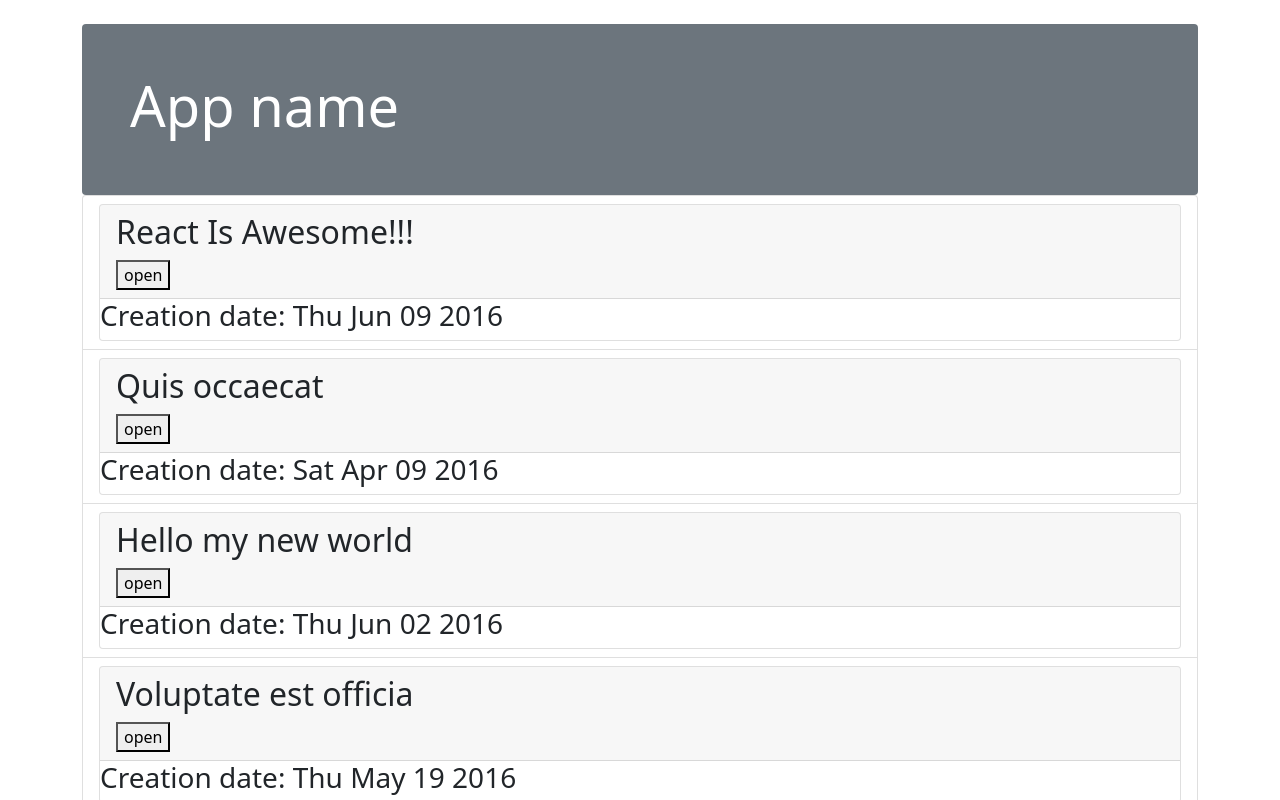
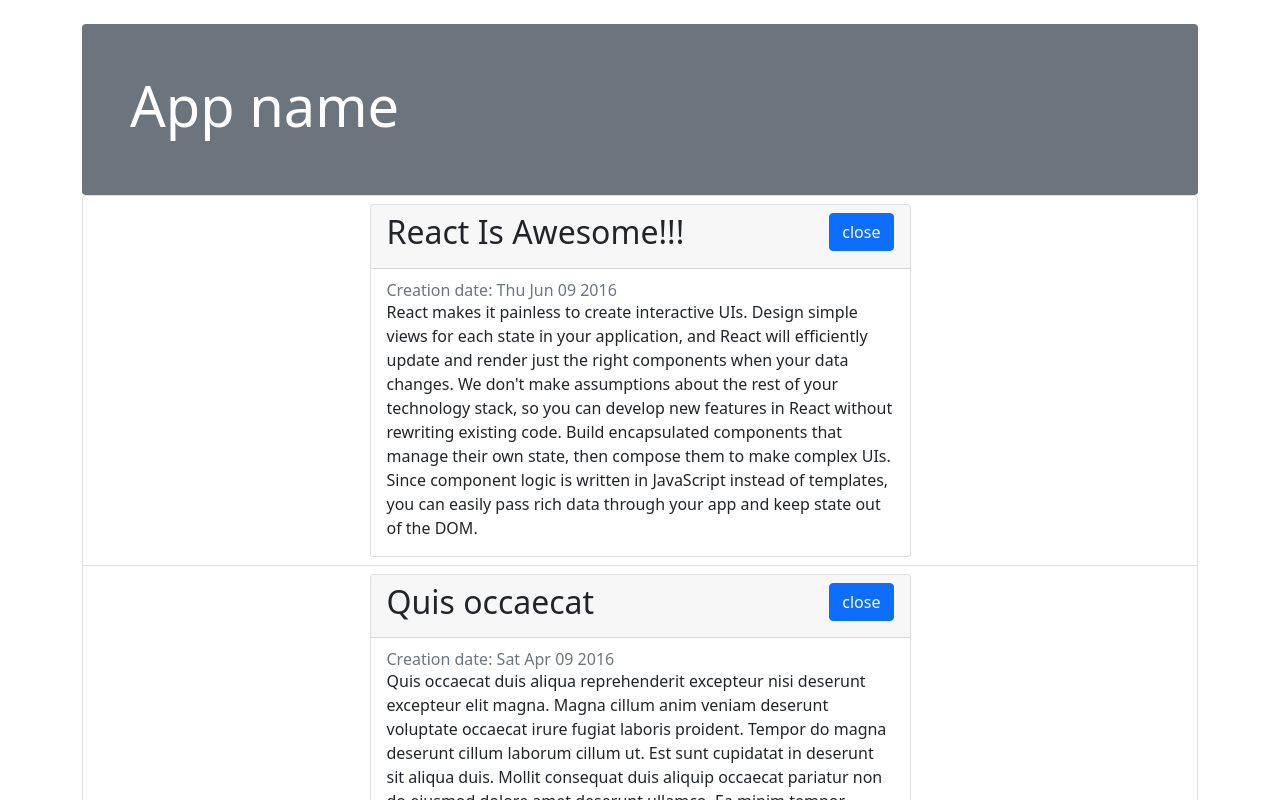
Before and after one commit to TNSaturday/learnjs-react-screencast, a React (Create React App) app: page / in a window 1280 px wide. Shown: the top 800 px of the page. Built offline with nearby package versions, Linux system fonts and the light colour scheme.

Commit message:
Add list and list-item styles, move ArticleList component to separate folder

```diff
--- a/src/components/App.js
+++ b/src/components/App.js
@@ -1,4 +1,4 @@
-import ArticleList from "./ArticleList";
+import ArticleList from './ArticleList';
 import articles from '../fixtures';
 import 'bootstrap/dist/css/bootstrap.css';
 
--- a/src/components/Article.js
+++ b/src/components/Article.js
@@ -2,12 +2,13 @@
 
 class Article extends Component {
   state = {
-    isOpen: false,
+    isOpen: true,
   }
 
   render () {
     const {article} = this.props;
-    const body = this.state.isOpen && <section>{article.text}</section>;
+    const body = this.state.isOpen &&
+      <section className="card-text">{article.text}</section>;
 
     const handleClick = () => {
       this.setState({
@@ -16,16 +17,24 @@
     }
 
     return (
-      <div className="card">
+      <div className="card mx-auto" style={{width: '50%'}}>
         <div className="card-header">
-          <h2>{article.title}</h2>
-          <button onClick={handleClick}>
-            {this.state.isOpen ? 'close' : 'open'}
-          </button>
+          <h2>
+            {article.title}
+            <button
+              className="btn btn-primary float-end"
+              onClick={handleClick}
+            >
+              {this.state.isOpen ? 'close' : 'open'}
+            </button>
+          </h2>
         </div>
-
-        {body}
-        <h3>Creation date: {(new Date(article.date)).toDateString()}</h3>
+        <div className="card-body">
+          <h6 className="card-subtitle text-muted">
+            Creation date: {(new Date(article.date)).toDateString()}
+          </h6>
+          {body}
+        </div>
       </div>
     )
   }
--- a/src/components/ArticleList.js
+++ b/src/components/ArticleList/index.js
@@ -1,4 +1,5 @@
-import Article from "./Article";
+import Article from "../Article";
+import './style.css';
 
 export default function ArticleList({ articles }) {
   const articlesList = articles.map(el => {
--- /dev/null
+++ b/src/components/ArticleList/style.css
@@ -0,0 +1,3 @@
+.article-list__li {
+  list-style-type: none;
+}
```
